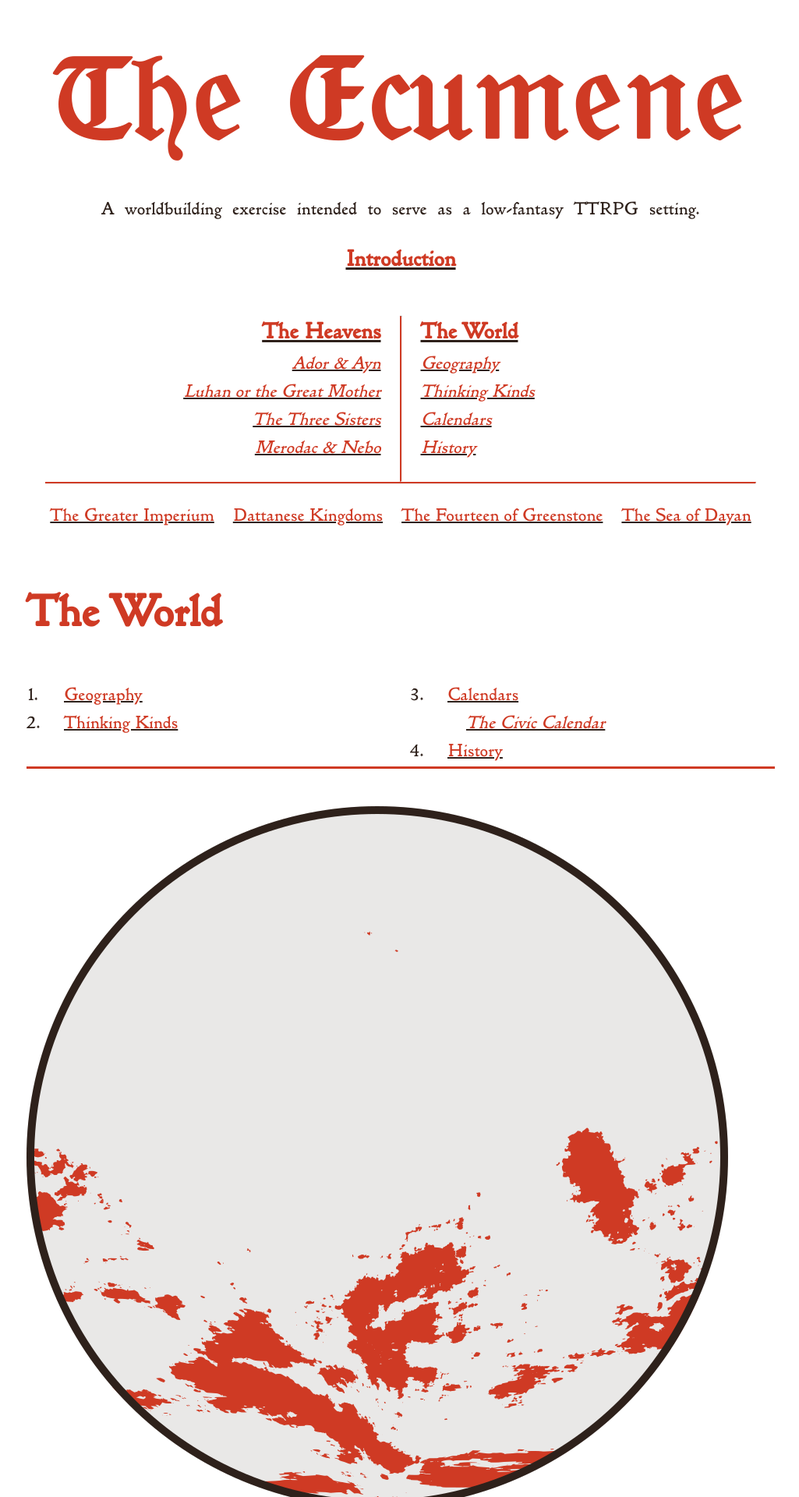
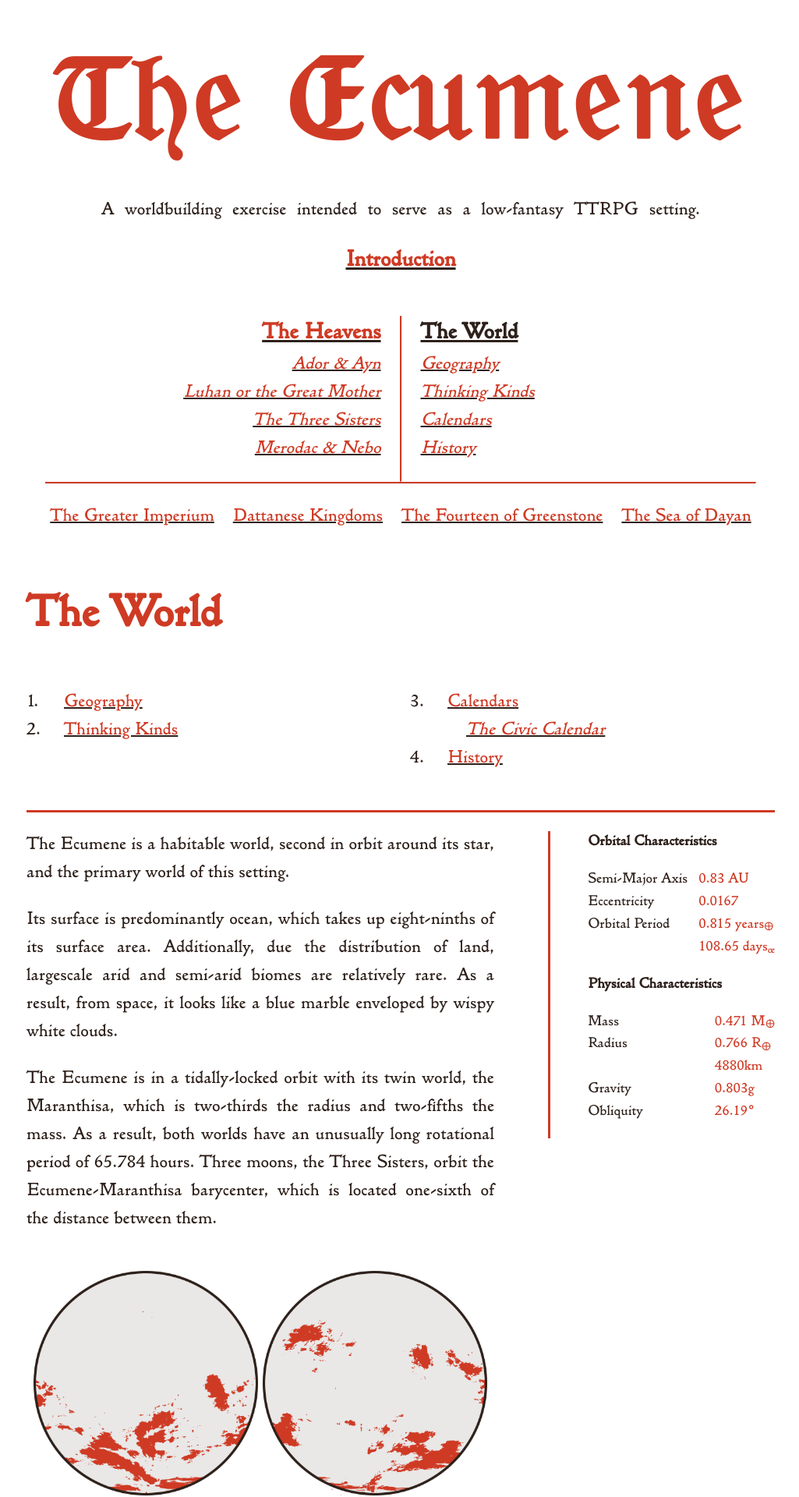
Before and after one commit to kmules1/kmules1.github.io, a Jekyll site: the page built from ecumene/world/index.md, in a window 1280 px wide. Shown: the top 1920 px of the page at 78% size, without its empty margins (126-1151 px from the left). Built offline with Jekyll 4.4.1, drawn with Linux system fonts in a browser that asks for light colours; some of the changed text lies outside the part shown.

Commit message:
further corrections

```diff
--- a/_layouts/ecumene2.html
+++ b/_layouts/ecumene2.html
@@ -50,8 +50,8 @@
 				<hr />
 				<section class="right-column">
 					<ul>
-						<li class="{% if "/ecumene/" == page.url %}active{% endif %}">
-							<a href="/ecumene/" alt="The World">The World</a>
+						<li class="{% if "/ecumene/world/" == page.url %}active{% endif %}">
+							<a href="/ecumene/world/" alt="The World">The World</a>
 							<ul>
 								{% for item in site.data.navigation.world %}
 								<li><a href="{{item.url}}" alt="{{item.title}}">{{item.title}}</a></li>
--- a/assets/css/ecumene2.scss
+++ b/assets/css/ecumene2.scss
@@ -183,6 +183,7 @@ nav section.double-column li {
  */
 
 #toc {
+	margin-block:				2rem;
 	column-count:				2;
 }
 #toc ul {
--- a/ecumene/world/index.md
+++ b/ecumene/world/index.md
@@ -2,12 +2,6 @@
 layout: ecumene2
 title: The World
 ---
-
-<figure>
-    <img src="/assets/img/ecumene_ortel_light.png">
-    <img src="/assets/img/ecumene_ortel_dark.png">
-    <figcaption>Dark Side</figcaption>
-</figure>
 
 <aside class="sidebox">
 	<h5>Orbital Characteristics</h5>
@@ -44,12 +38,9 @@ Its surface is predominantly ocean, which takes up eight-ninths of its surface a
 The Ecumene is in a tidally-locked orbit with its twin world, the Maranthisa, which is two-thirds the radius and two-fifths the mass. As a result, both worlds have an unusually long rotational period of 65.784 hours. Three moons, the Three Sisters, orbit the Ecumene-Maranthisa barycenter, which is located one-sixth of the distance between them.
 
 <figure>
-    <img src="/assets/img/ecumene_ortel_light.png" width="225">
-    <figcaption>Light Side</figcaption>
-</figure>
-<figure>
-    <img src="/assets/img/ecumene_ortel_dark.png" width="225">
-    <figcaption>Dark Side</figcaption>
+    <img class="hemisphere" src="/assets/img/ecumene_ortel_light.png">
+    <img class="hemisphere" src="/assets/img/ecumene_ortel_dark.png">
+    <figcaption>The Ecumene. Separated Ortelius Oval Projection.</figcaption>
 </figure>
 
 ## Geography
```
Also changed, not shown: ecumene/index.md (+3 -3 lines).
